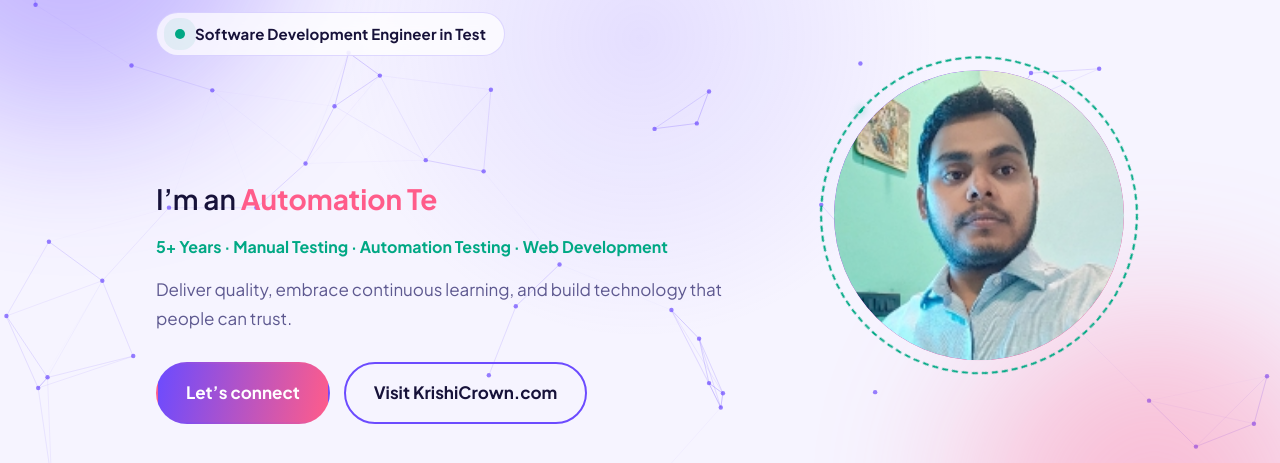
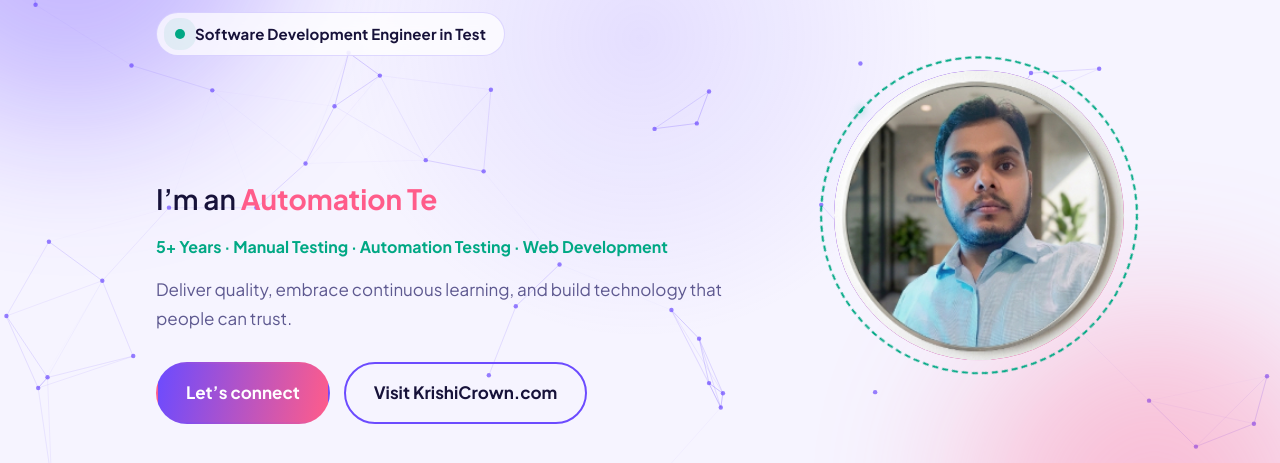
Before and after one commit to ssingh10399/Website, a plain HTML site: page index.html in a window 1280 px wide. Shown: the part 202-665 px from the top of the page. Drawn offline with Linux system fonts and the light colour scheme; a web font is replaced by a local one.

Commit message:
Update avatar image filename in index.html

```diff
--- a/index.html
+++ b/index.html
@@ -129,7 +129,7 @@ footer strong{display:block;color:var(--ink);font-size:17px;margin-bottom:4px}
       <p class="lead">Deliver quality, embrace continuous learning, and build technology that people can trust.</p>
       <div class="btns"><a class="btn fill" href="#connect">Let’s connect</a><a class="btn" href="https://KrishiCrown.com" target="_blank" rel="noopener">Visit KrishiCrown.com</a></div>
     </div>
-    <div class="frame"><div class="avatar"><span>S</span><img src="Shubham.jpg" alt="Er. Shubham Singh" onerror="this.remove()"></div></div>
+    <div class="frame"><div class="avatar"><span>S</span><img src="ShubhamSingh.jpg" alt="Er. Shubham Singh" onerror="this.remove()"></div></div>
   </div>
 </header>
 
```
